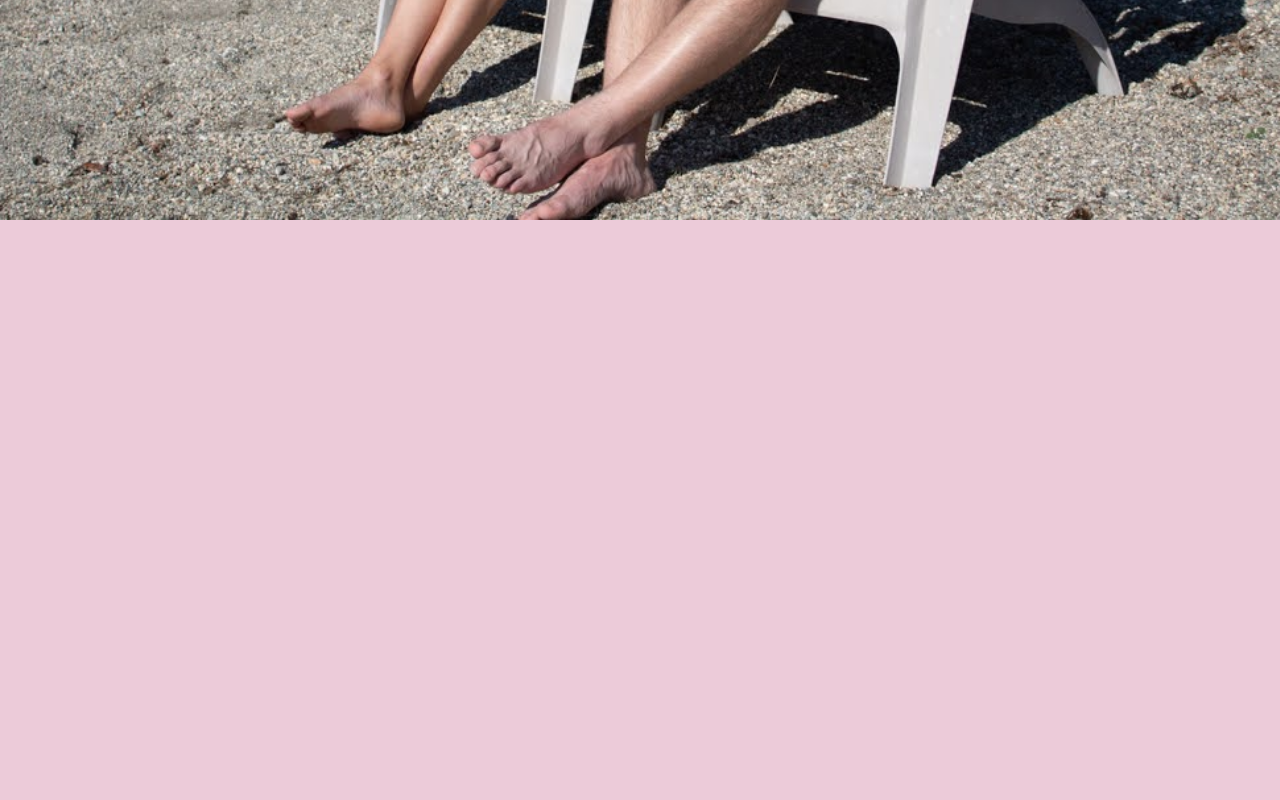
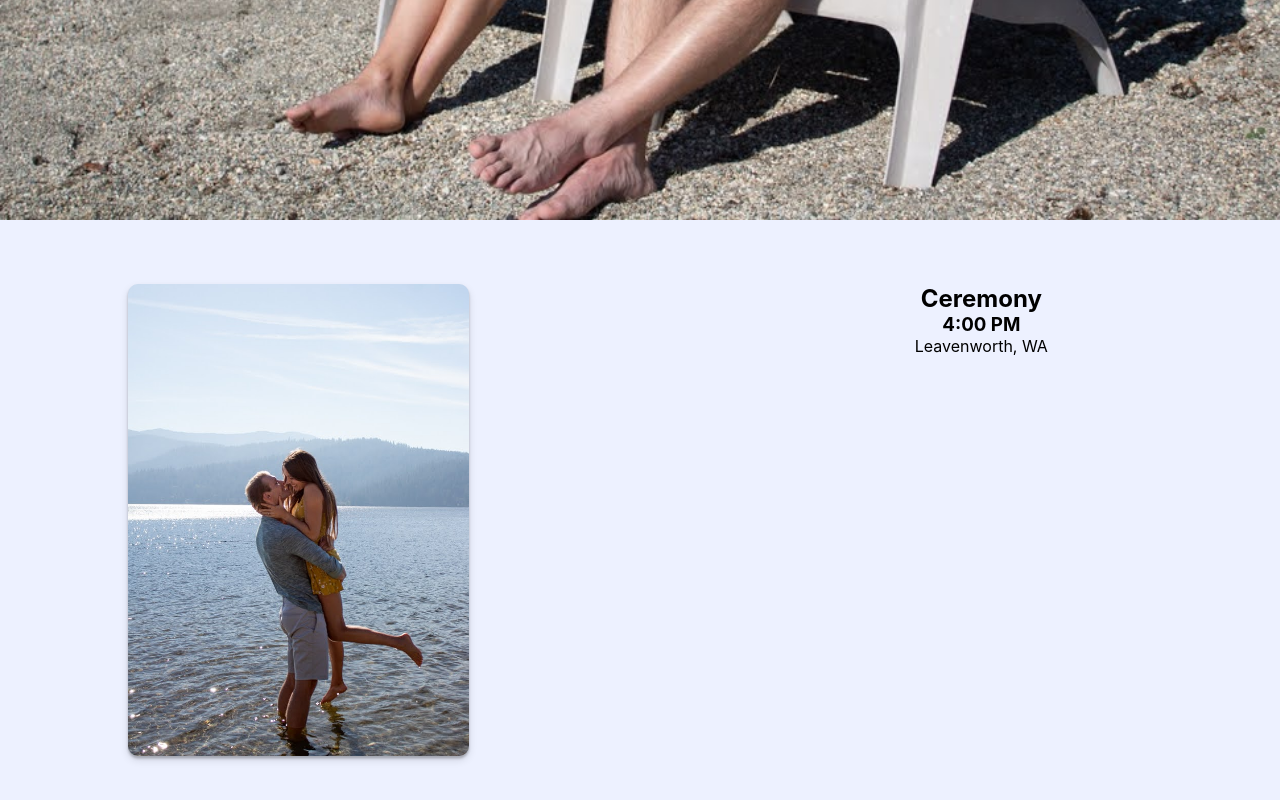
Before and after one commit to SaltyPineapple/WeddingWebsite, a React (Create React App) app: page / in a window 1280 px wide. Shown: the part 660-1460 px from the top of the page. Built offline with nearby package versions, Linux system fonts and the light colour scheme; a web font is replaced by a local one.

Commit message:
Add picture to info page

```diff
--- a/src/components/info/info.css
+++ b/src/components/info/info.css
@@ -2,5 +2,32 @@
 
 .info {
     height: 75vh;
-    background-color: var(--queen-pink);
+    background-color: var(--platinum);
+    padding: 5% 10%;
+    display: flex;
+    flex-direction: row;
 }
+
+.picture {
+    flex: 1;
+    background-color: white;
+    border-radius: 10px;
+    background-image: url("../../images/fav-kiss.jpg");
+    background-size: cover;
+    box-shadow: 0 4px 8px rgba(0,0,0,0.12), 0 2.5px 2.5px rgba(0,0,0,0.24);
+}
+
+.information {
+    flex: 1;
+    text-align: center;
+}
+
+.separator {
+    flex: 1;
+    width: 5px;
+    /*background-color: var(--banana-mania);*/
+}
+
+.pic {
+    height: 100%;
+}
--- a/src/components/info/info.jsx
+++ b/src/components/info/info.jsx
@@ -1,10 +1,21 @@
 import React from "react";
 import "./info.css"
+import picture from "../../images/locust-kiss.jpg"
 
 const Info = () => {
     return (
         <div className="info">
+            <div className="picture">
+                {/* <img src={picture} alt="" className="pic"/> */}
+            </div>
 
+            <div className="separator"></div>
+
+            <div className="information">
+                <h2>Ceremony</h2>
+                <h3>4:00 PM</h3>
+                <p>Leavenworth, WA</p>
+            </div>
         </div>
     );
 }
```
Also changed, not shown: src/images/fav-kiss.jpg (added).
